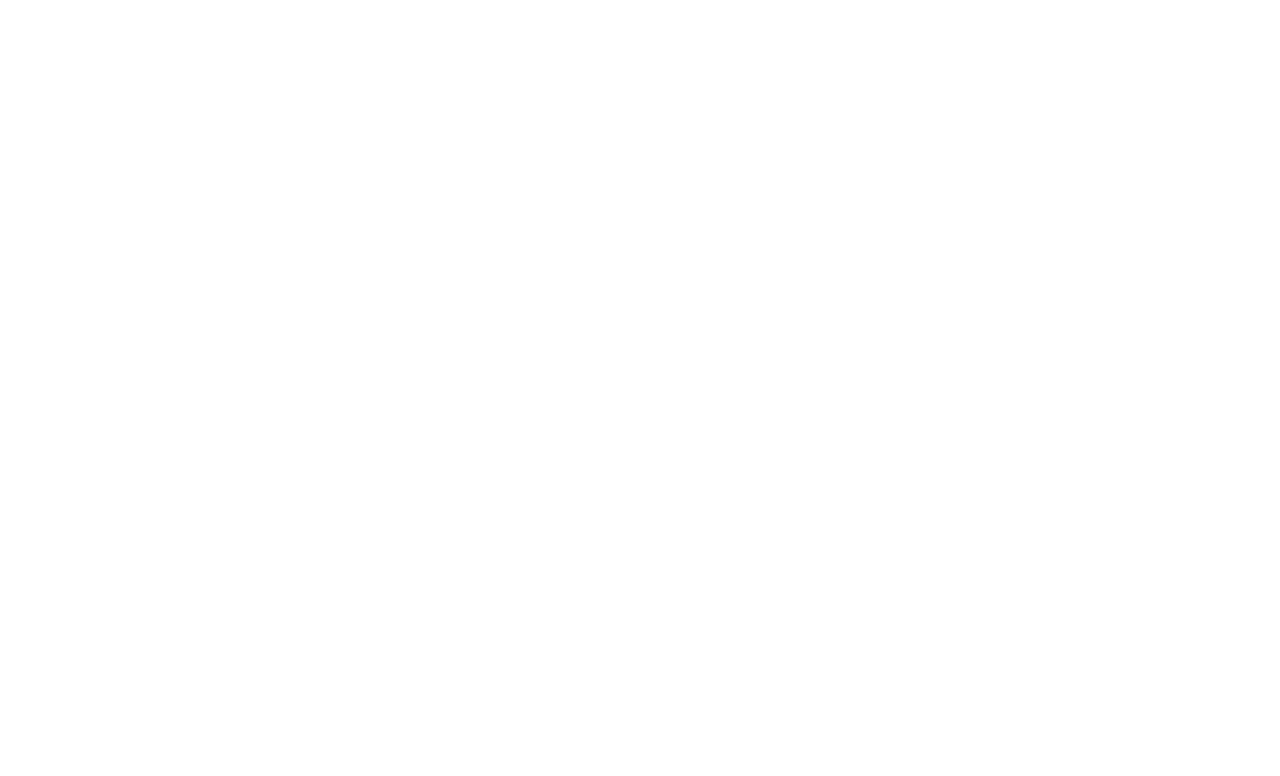
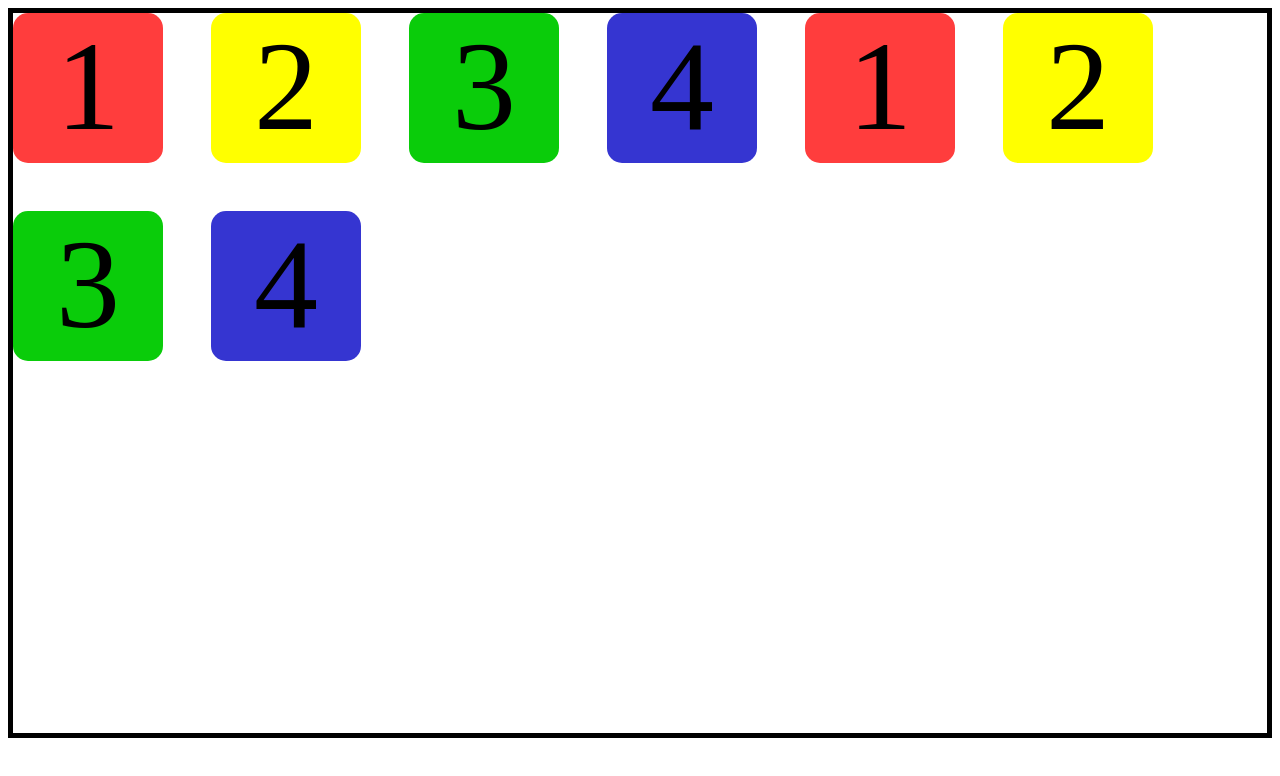
Before and after one commit to nhlanhlaMT/html-css-practice, a plain HTML site: page HTML-CSS-Practice/css-practice/css-flexbox/index.html in a window 1280 px wide. Drawn offline with Linux system fonts and the light colour scheme.

Commit message:
learned new css properties. Updated my code

```diff
--- a/HTML-CSS-Practice/css-practice/css-animations/index.html
+++ b/HTML-CSS-Practice/css-practice/css-animations/index.html
@@ -0,0 +1,16 @@
+<!DOCTYPE html>
+<html lang="en">
+<head>
+    <meta charset="UTF-8">
+    <meta name="viewport" content="width=device-width, initial-scale=1.0">
+    <title>CSS Animations</title>
+    <link rel="stylesheet" href="style.css">
+</head>
+
+<body>
+
+    <div id="box">Hi</div>
+
+</body>
+
+</html>
--- a/HTML-CSS-Practice/css-practice/css-flexbox/index.html
+++ b/HTML-CSS-Practice/css-practice/css-flexbox/index.html
@@ -0,0 +1,25 @@
+<!DOCTYPE html>
+<html lang="en">
+<head>
+    <meta charset="UTF-8">
+    <meta name="viewport" content="width=device-width, initial-scale=1.0">
+    <title>CSS Flexbox</title>
+    <link rel="stylesheet" href="style.css">
+</head>
+
+<body>
+    <div class="container">
+        <div class="box" id="box1">1</div>
+        <div class="box" id="box2">2</div>
+        <div class="box" id="box3">3</div>
+        <div class="box" id="box4">4</div>
+        <div class="box" id="box1">1</div>
+        <div class="box" id="box2">2</div>
+        <div class="box" id="box3">3</div>
+        <div class="box" id="box4">4</div>
+
+    </div>
+
+</body>
+
+</html>
--- a/HTML-CSS-Practice/css-practice/css-flexbox/style.css
+++ b/HTML-CSS-Practice/css-practice/css-flexbox/style.css
@@ -0,0 +1,33 @@
+.container {
+    display: flex;
+    border: 5px solid black;
+    height: 90vh;
+    flex-wrap: wrap;
+    align-content: flex-start;
+    row-gap: 3em;
+    column-gap: 3em;
+}
+
+.box {
+    width: 150px;
+    height: 150px;
+    font-size: 8em;
+    text-align: center;
+    border-radius: 15px;
+}
+
+#box1 {
+    background-color: rgba(255, 0, 0, 0.76);
+}
+
+#box2 {
+    background-color: yellow;
+}
+
+#box3 {
+    background-color: rgb(10, 204, 10);
+}
+
+#box4 {
+    background-color: rgba(13, 13, 200, 0.83);
+}
--- a/HTML-CSS-Practice/css-practice/css-transformations/style.css
+++ b/HTML-CSS-Practice/css-practice/css-transformations/style.css
@@ -0,0 +1,25 @@
+body {
+    margin: 0;
+}
+
+.box {
+    font-size: 13em;
+    border: 5px solid #000;
+    text-align: center;
+    width: 250px;
+    height: 250px;
+
+    transform: translateX(100px) rotateZ(45deg) scale(0.5);
+}
+
+#box1 {
+    background-color: rgb(81, 255, 0);
+}
+
+#box2 {
+    background-color: rgb(0, 123, 255);
+}
+
+#box3 {
+    background-color: rgb(255, 64, 0);
+}
```
Also changed, not shown: HTML-CSS-Practice/css-practice/css-animations/style.css (+30 -0 lines), HTML-CSS-Practice/css-practice/css-icons/index.html (+22 -0 lines), HTML-CSS-Practice/css-practice/css-icons/style.css (added, +40 -0 lines), HTML-CSS-Practice/css-practice/css-image-gallery/index.html (+42 -0 lines), HTML-CSS-Practice/css-practice/css-image-gallery/style.css (+21 -0 lines), HTML-CSS-Practice/css-practice/css-transformations/index.html (+23 -0 lines), HTML-CSS-Practice/css-practice/css-website-layout/index.html (+1 -5 lines), HTML-CSS-Practice/css-practice/css-animations/images/c2d4d3717d25ee2f3ba2e360397614b4.jpg (added), HTML-CSS-Practice/css-practice/css-animations/images/ce39f51e785c55038d903fff92792823.jpg (added), HTML-CSS-Practice/css-practice/css-animations/images/d2c17d165f14708848af894fb167235d.jpg (added), HTML-CSS-Practice/css-practice/css-background/images/c6a3b2503db9ae26d3188ba31bdca035.jpg (added), HTML-CSS-Practice/css-practice/css-image-gallery/images/486333258048e604596a836966e2bd28.jpg (added), HTML-CSS-Practice/css-practice/css-image-gallery/images/ce39f51e785c55038d903fff92792823.jpg (added), HTML-CSS-Practice/css-practice/css-image-gallery/images/d2c17d165f14708848af894fb167235d.jpg (added).
